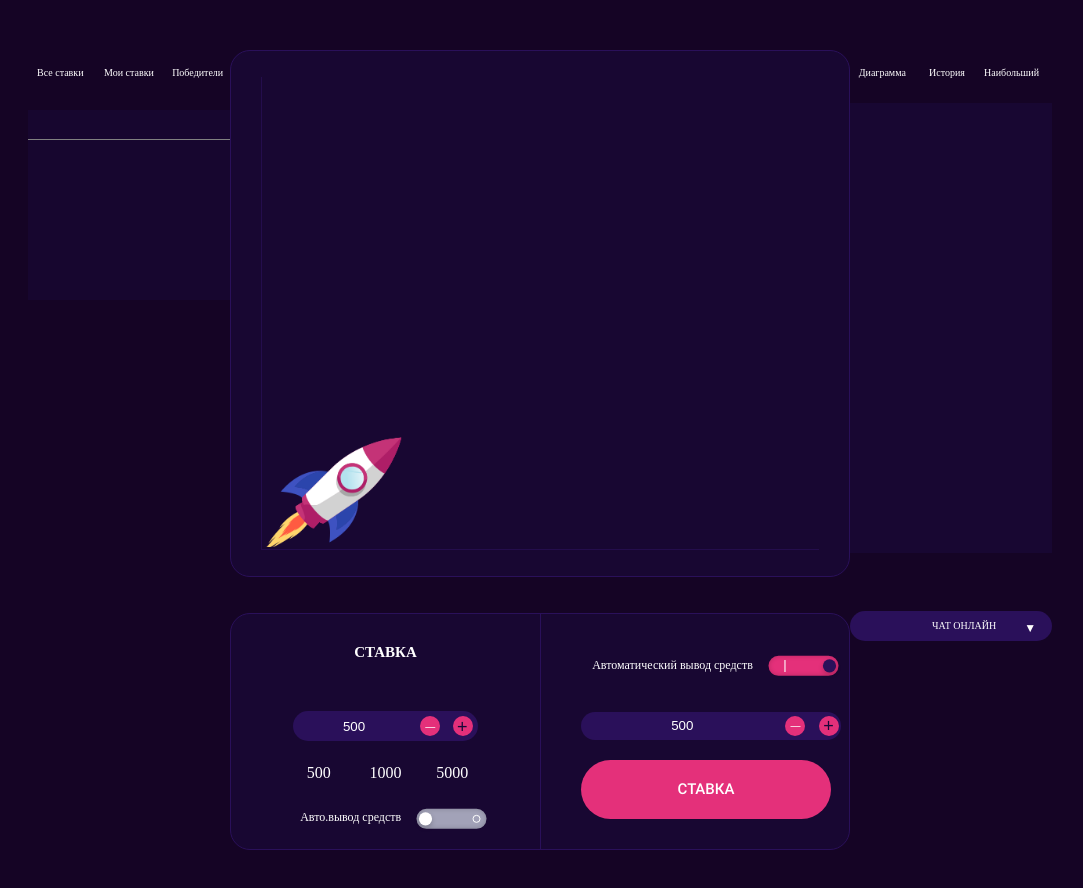
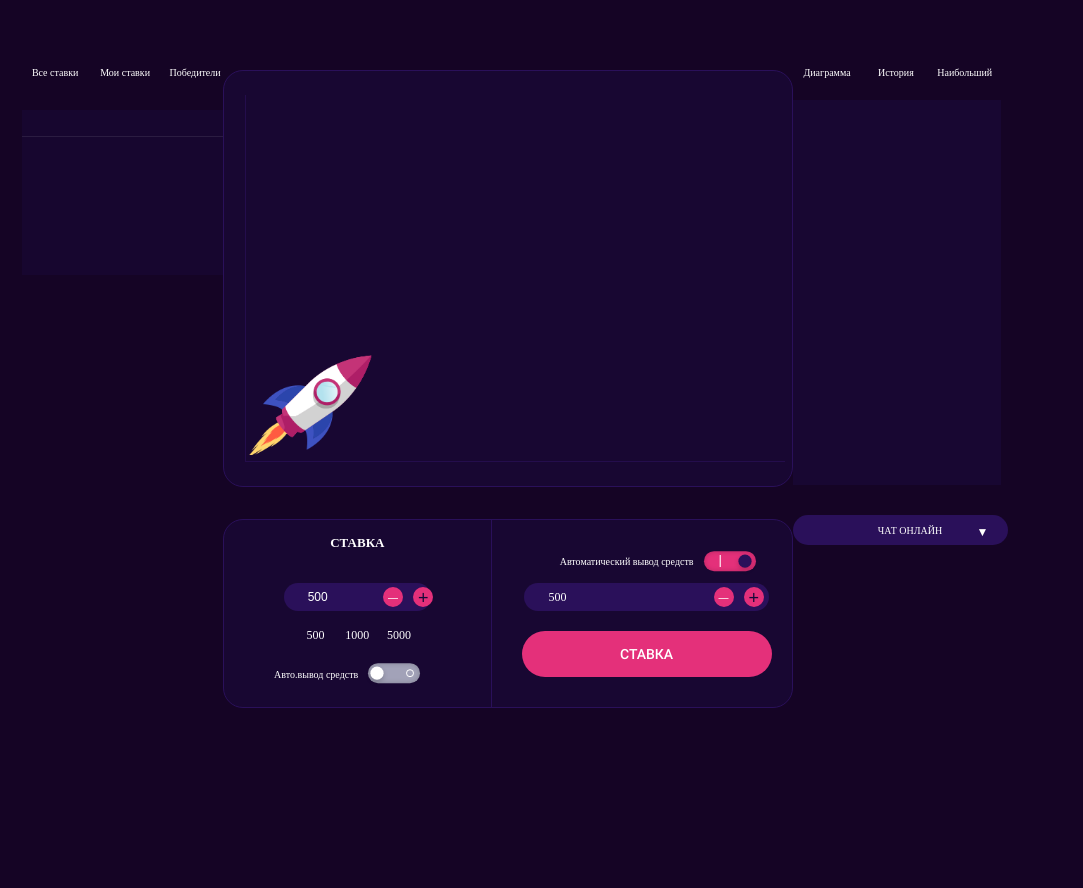
Before and after one commit to JenyaGavrilov/Kosmolot_task, a plain HTML site: page index.html in a window 1280 px wide. Shown: the whole page, without its empty margins (100-1183 px from the left). After the commit the page ends 800 px from the top, so only its background shows below. Drawn offline with Linux system fonts and the light colour scheme; a web font is replaced by a local one.

Commit message:
sizes are fixed

```diff
--- a/index.html
+++ b/index.html
@@ -68,7 +68,7 @@
 					</div>
 				</div>
 			</div>
-			<div class="right-column flex-column">
+			<div class="right-column ">
 				<div class="right-column-nav">
 					<div class="diagramm">Диаграмма</div>
 					<div class="history">История</div>
@@ -88,6 +88,8 @@
 	</div>
 
 
+
+
 	<script type="text/javascript" src="script.js"></script>
 </body>
 </html>
--- a/style.css
+++ b/style.css
@@ -25,20 +25,27 @@ header {
 }
 
 .main {
-	width: 80%;
-	height: 950px;
+	width: 77%;
+	height: 750px;
 	margin: 0 auto;
+	position: relative;
+	right: 25px;
 	justify-content: space-between;
 }
 
-.left-column,
+.left-column {
+	width: 22%;
+}
+
 .right-column {
-	width: 21%;
+	width: 23%;
 }
 
 .central-column {
-	width: 660px;
-	height: 800px;
+	margin-left: -5px;
+	margin-top: 20px;
+	width: 600px;
+	height: 638px;
 	justify-content: space-between;
 
 }
@@ -47,30 +54,31 @@ header {
 	border: 1px solid #2a105a;
 	border-radius: 20px;
 	background-color: #180732;
-	height: 525px;
+	height: 415px;
 	display: flex;
 	justify-content: center;
 	overflow: hidden;
 }
 
 .rocket-animation-block {
-	width: 90%;
-	height: 90%;
+	width: 95%;
+	height: 88%;
 	border: 1.5px solid #240d4c;
 	-ms-grid-row-align: center;
 	    align-self: center;
 	border-right-style: none;
 	border-top-style: none;
+	margin-left: 15px;
 }
 
 .rocket {
 	background-image: url("images/rocket.png");
 	background-size: 70%;
 	background-repeat: no-repeat;
-	width: 200px;
-	height: 110px;
+	width: 180px;
+	height: 100px;
 	position: relative;
-	top: 360px;
+	top: 260px;
 	-webkit-animation: flight 5s 2 linear;
 	        animation: flight 5s 2 linear;
 }
@@ -79,7 +87,7 @@ header {
 	border: 1px solid #2a105a;
 	border-radius: 20px;
 	background-color: #180732;
-	height: 235px;
+	height: 187px;
 	display: flex;
 }
 
@@ -90,7 +98,7 @@ header {
 	border-left-style: none;
 	border-top-style: none;
 	border-bottom-style: none;
-	justify-content: space-around;
+	justify-content: space-between;
 }
 
 .headline,
@@ -104,35 +112,39 @@ header {
 
 h1 {
 	margin: 30px 0 0 0 ;
-	font-family: "Roboto-Light" ;
-	font-size: 15px;
+	font-family: "Roboto-Light";
+	font-weight: 600;
+	font-size: 13px;
 	color: white;
 	text-align: center;
+	margin-top: 15px;
 }
 
 .bet-counter {
-	height: 12%;
+	font-family: "Roboto-Regular";
 	background-color: #2a105a;
 	border: none;
 	border-radius: 50px;
 	justify-content: space-around;
-	width:60%;
+	width: 55%;
 	text-align: center;
 	box-sizing: border-box;
 	color: white;
-	height: 30px;
+	height: 28px;
 	margin: auto;
 	font-size: 10px;
-	margin-top: 55px;
+
 }
 
 #count {
 	background-color: transparent;
 	border: none;
-	text-align: center;
+	padding-left: 20px;
 	color: white;
 	width: 60%;
 	outline: none;
+	font-size: 12px;
+	box-sizing: border-box;
 }
 
 .plus-minus-left,
@@ -178,7 +190,7 @@ h1 {
 #plus-right {
 	color: #160939;
 	padding-top: 0.5px;
-	padding-left: 4px;
+	padding-left: 5px;
 	box-sizing: border-box;
 	outline: none;
 }
@@ -188,13 +200,23 @@ h1 {
 	justify-content: space-around;
 	color: white;
 	margin-bottom: 10px;
+	width: 47%;
+
+
 }
 
 .default-bets > p {
 	-ms-grid-row-align: center;
 	    align-self: center;
-	width: 30%;
+	width: 25%;
 	text-align: center;
+	position: relative;
+	bottom: 17px;
+	font-size: 12px;
+	font-family: "Roboto-Regular";
+	font-weight: normal;
+
+
 }
 
 .default-bets p:hover {
@@ -207,29 +229,32 @@ h1 {
 .auto {
 	width: 60%;
 	justify-content: flex-end;
-	margin-bottom: 10px ;
+	position: relative;
+	bottom: 16px;
+	right: 9px;
 }
 
 .auto p,
 .auto-money p {
 	color: white;
 	font-family: "Roboto-Light";
-	font-size: 12px;
+	font-size: 10px;
 	-ms-grid-row-align: center;
 	    align-self: center;
 }
 
 .switch {
 	position: relative;
-	top: 30px;
-	left: 50px;
+	top: 20px;
+	left: 30px;
 	-webkit-transform: translate(-50%, -50%);
 	        transform: translate(-50%, -50%);
 }
 
 input[type="checkbox"] {
+	margin-left: 15px;
 	position: relative;
-	width: 70px;
+	width: 52px;
 	height: 20px;
 	-webkit-appearance: none;
 	outline: none;
@@ -246,7 +271,7 @@ input[type="checkbox"]:after {
 	height: 6px;
 	border: 1.5px solid white;
 	position: absolute;
-	left: 56px;
+	left: 38px;
 	top: 6px;
 	border-radius: 20px;
 }
@@ -284,7 +309,7 @@ input[type="checkbox"]:before {
 }
 
 input:checked[type="checkbox"]:before {
-	left: 55px;
+	left: 35px;
 	background: #2a105a;
 }
 
@@ -301,20 +326,30 @@ input:checked[type="checkbox"]:before {
 }
 
 .auto-money  {
+	margin-top: -5px;
 	width: 260px;
 	display: flex;
 	justify-content: center;
 }
 
 .plus-minus-right {
-	height: 12%;
+	height: 28px;
 	background-color: #2a105a;
 	border: none;
 	border-radius: 50px;
 	justify-content: space-around;
-	margin-top: -35px;
-	width: 260px;
+	margin-top: -54px;
+	margin-left: 32px;
+	width: 245px;
+
 }
+
+#minus-right,
+#plus-right {
+	position: relative;
+	right: 5px;
+}
+
 
 .plus-minus-right:hover {
 	-webkit-filter: brightness(1.1);
@@ -322,11 +357,13 @@ input:checked[type="checkbox"]:before {
 }
 
 #bet-counter-right {
+	font-family: "Roboto-Regular";
 	width: 75%;
 	background-color: transparent;
 	border: none;
 	color: white;
-	text-align: center;
+	padding-left: 25px;
+	font-size: 12px;
 }
 
 .bet-button {
@@ -334,6 +371,7 @@ input:checked[type="checkbox"]:before {
 	display: flex;
 	justify-content: center;
 	margin-top: -40px;
+	margin-left: 30px;
 }
 
 #bet-button {
@@ -344,7 +382,7 @@ input:checked[type="checkbox"]:before {
 	border-radius: 30px;
 	background-color: #e4307a;
 	font-family: "Roboto-Medium";
-	font-size: 15px;
+	font-size: 14px;
 	color: white;
 	border: none;
 	cursor: pointer;
@@ -369,7 +407,7 @@ input:checked[type="checkbox"]:before {
 	width: 32%;
 	margin-top: 12px;
 	box-sizing: border-box;
-	font-family: "Roboto-Regular";
+	font-family: "Roboto-Light";
 	font-size: 10px;
 	text-align: center;
 	padding-top: 5px;
@@ -402,17 +440,19 @@ input:checked[type="checkbox"]:before {
 }
 
 .left-column-info {
-	height: 20%;
+	height: 22%;
+	width: 102%;
 	background-color: #17062f;
 	margin-top: 10px;
+
 }
 
 #left-column-info2 {
-	border: 1px solid grey;
+	border: 0.5px solid #2b1c41;
 	border-top-style: none;
 	border-left-style: none;
 	border-right-style: none;
-	height: 15%;
+	height: 16%;
 	justify-content: space-around;
 	font-family: "Roboto-Light";
 	font-size: 10px;
@@ -420,13 +460,12 @@ input:checked[type="checkbox"]:before {
 }
 
 #left-column-info2 > div {
-	padding-top: 8px;
+	padding-top: 6px;
 
 }
 
 .right-column {
 	height: 84%;
-	justify-content: space-between;
 }
 
 .right-column-nav {
@@ -442,7 +481,7 @@ input:checked[type="checkbox"]:before {
 	width: 32%;
 	margin-top: 12px;
 	box-sizing: border-box;
-	font-family: "Roboto-Regular";
+	font-family: "Roboto-Light";
 	font-size: 10px;
 	text-align: center;
 	padding-top: 5px;
@@ -460,8 +499,9 @@ input:checked[type="checkbox"]:before {
 
 .right-column-info {
 	background-color: #180732;
-	height: 450px;
-	margin-top: -45px;
+	height: 385px;
+	width: 97%;
+
 }
 
 .diagramm:hover:after,
@@ -482,7 +522,10 @@ input:checked[type="checkbox"]:before {
 
 
 .chat-block {
-	height: 31%;
+	height: 25%;
+	margin-top: 20px;
+
+
 }
 
 #chat-field {
@@ -562,3 +605,11 @@ input:checked[type="checkbox"]:before {
 	display: flex;
 	flex-direction: column;
 }
+
+.bet-popup {
+	position: absolute;
+	width: 660px;
+	border: 1px solid white;
+	left: 430px;
+	bottom: 140px;
+}
```
